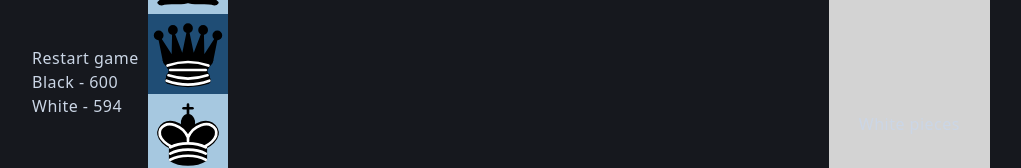
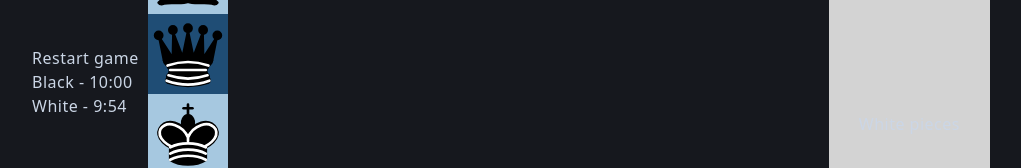
Before and after one commit to Radzivonn/react-chess, a React app: page / in a window 1280 px wide. Shown: the part 318-486 px from the top of the page, without its empty margins (129-1150 px from the left). Built offline with nearby package versions, Linux system fonts and the light colour scheme; the HTML template or start-up script is replaced by a standard one.

Commit message:
feat: add function to convert time into mm:ss format

```diff
--- a/src/modules/Timer.tsx
+++ b/src/modules/Timer.tsx
@@ -9,6 +9,13 @@ interface TimerProps {
 }
 
 const GAME_TIME = 600; // (10 minutes) in seconds
+
+/* convert time to mm:ss format */
+const convertTime = (allTimeInSeconds: number) => {
+  const minutes = Math.floor(allTimeInSeconds / 60);
+  const seconds = allTimeInSeconds % 60;
+  return `${minutes}:${seconds < 10 ? `0${seconds}` : seconds}`;
+};
 
 const Timer: FC<TimerProps> = ({ isStopped, currentPlayer, restart }) => {
   const [blackTime, setBlackTime] = useState(GAME_TIME);
@@ -55,8 +62,8 @@ const Timer: FC<TimerProps> = ({ isStopped, currentPlayer, restart }) => {
       <div className="relative z-[500]">
         <button onClick={handleRestart}>Restart game</button>
       </div>
-      <h2>Black - {blackTime}</h2>
-      <h2>White - {whiteTime}</h2>
+      <h2>Black - {convertTime(blackTime)}</h2>
+      <h2>White - {convertTime(whiteTime)}</h2>
     </div>
   );
 };
```
